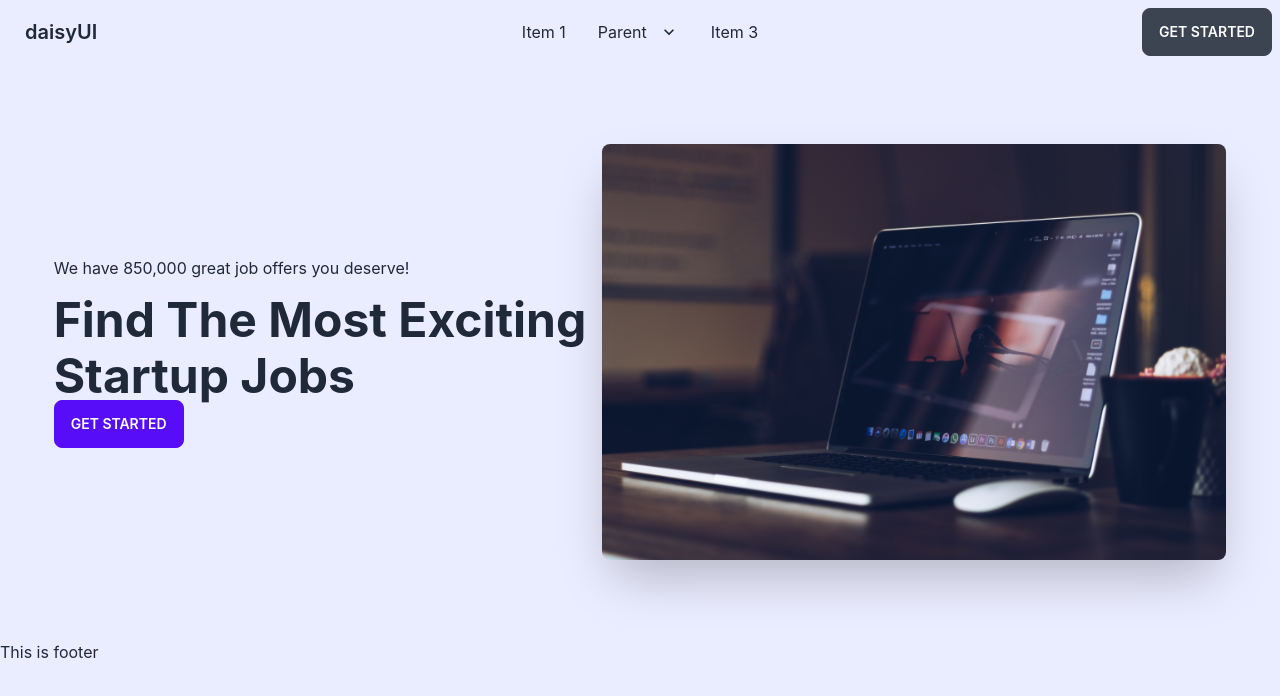
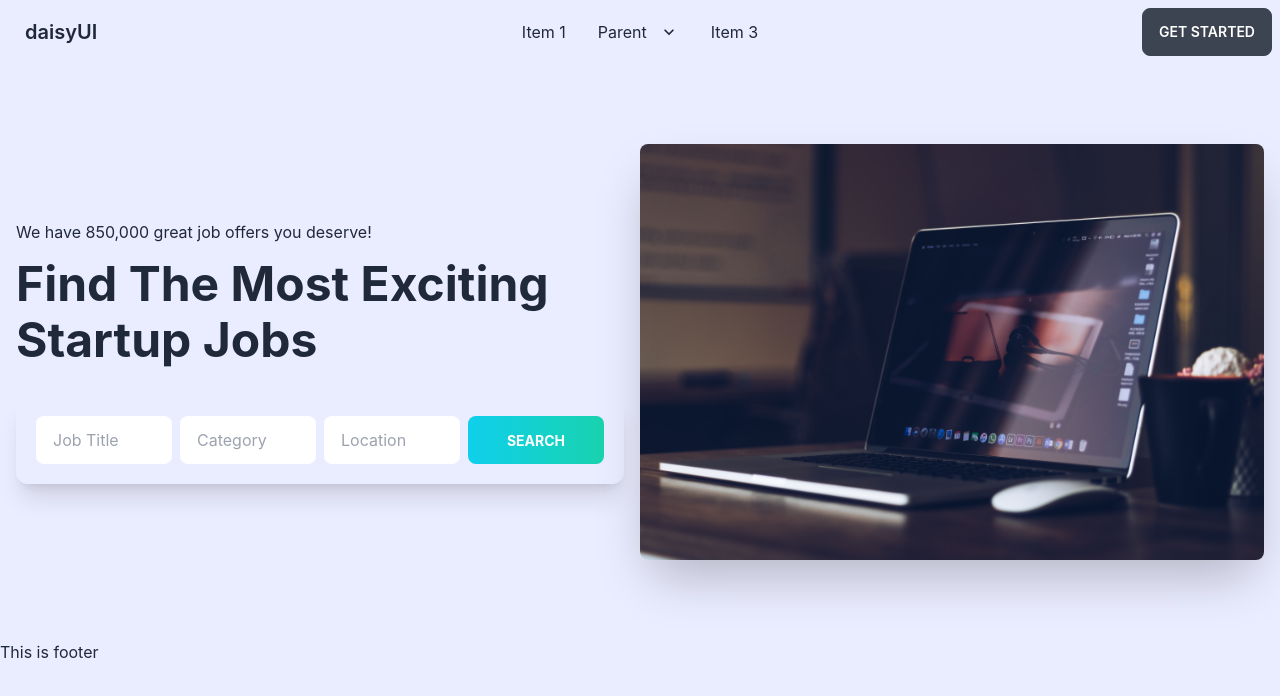
Before and after one commit to Sayeednayeem1/job-finder, a React (Create React App) app: page / in a window 1280 px wide. Shown: the top 696 px of the page. Built offline with nearby package versions, Linux system fonts and the light colour scheme.

Commit message:
added a form in the banner

```diff
--- a/src/Pages/Home/Banner/Banner.js
+++ b/src/Pages/Home/Banner/Banner.js
@@ -12,7 +12,12 @@ const Banner = () => {
                             <p className='mb-4'>We have 850,000 great job offers you deserve!</p>
                             <h1 className="text-5xl font-bold">Find The Most Exciting</h1>
                             <h1 className="text-5xl font-bold mt-2">Startup Jobs</h1>
-                            <button className="btn btn-primary">Get Started</button>
+                            <form className='grid grid-cols-1 md:grid-cols-2 lg:grid-cols-4 gap-2 mt-8 p-0 lg:p-5 shadow-xl rounded-xl'>
+                                <input type="text" placeholder="Job Title" className="input w-full max-w-xs" />
+                                <input type="text" placeholder="Category" className="input w-full max-w-xs" />
+                                <input type="text" placeholder="Location" className="input w-full max-w-xs" />
+                                <input className="btn btn-primary bg-gradient-to-r from-[#0FCFEC] to-[#19D3AE] text-white font-bold border-none" value='Search' type="text" />
+                            </form>
                         </div>
                     </div>
                 </div>
```
